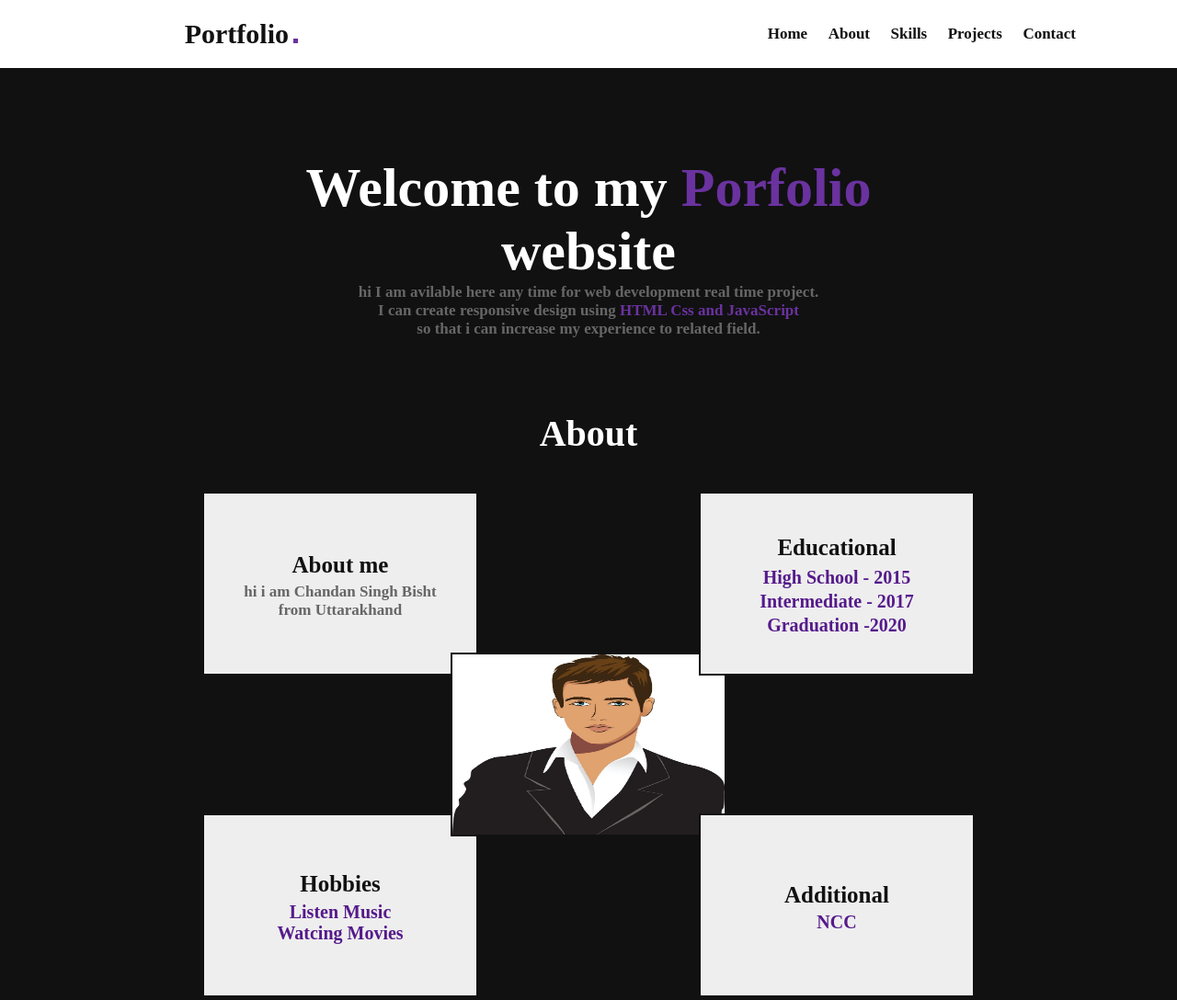
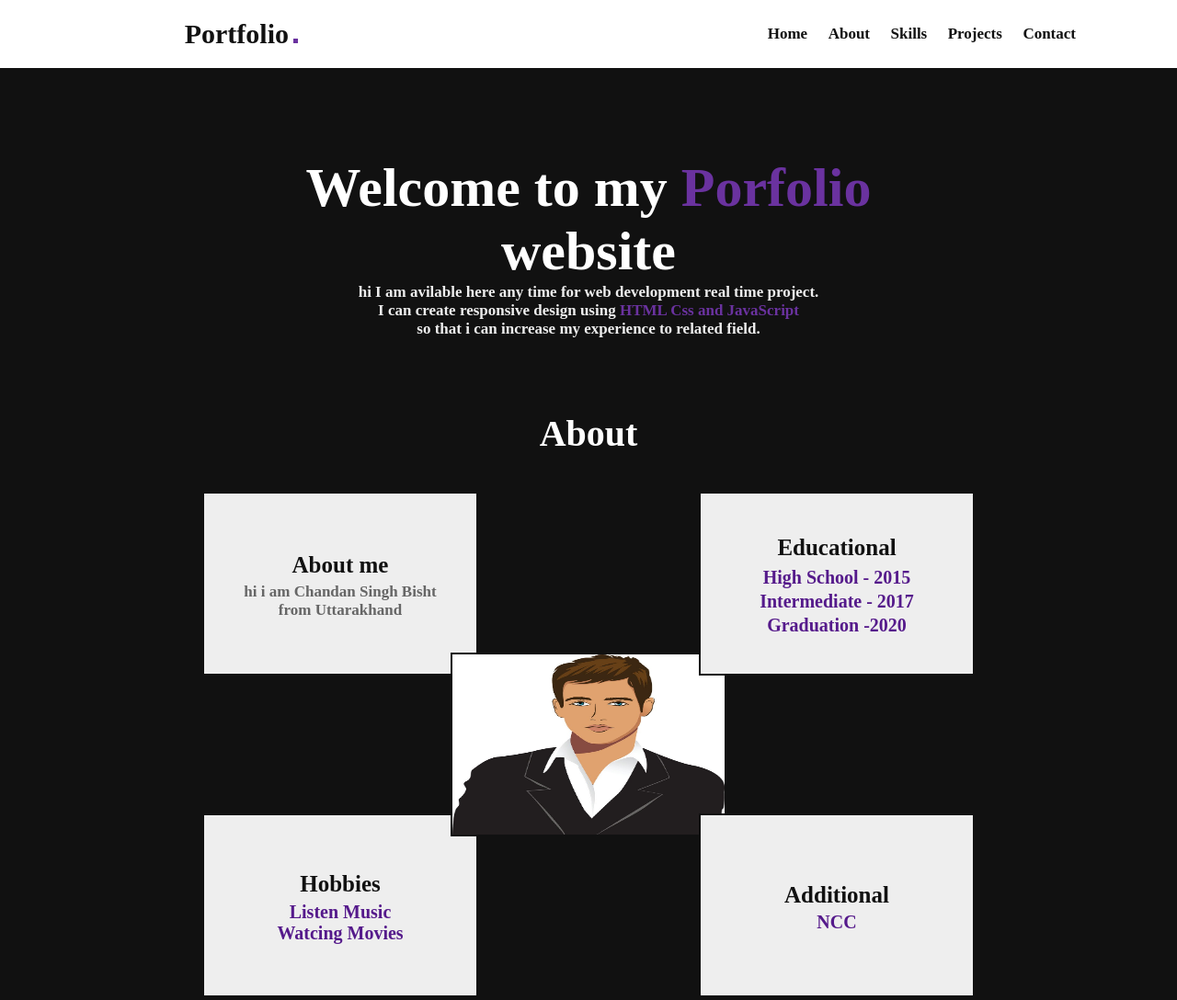
Before and after one commit to bishtchandan/portfolio, a plain HTML site: page index.html in a window 1280 px wide. Shown: the top 1088 px of the page at 92% size. Drawn offline with nearby package versions, Linux system fonts and the light colour scheme.

Commit message:
add changes

```diff
--- a/Css/style.css
+++ b/Css/style.css
@@ -276,6 +276,9 @@
   .home h1{
     font-size: 6rem;
     font-weight: bold;
+  }
+  .home p{
+    color: #eee;
   }
 
 /* About section */
```
